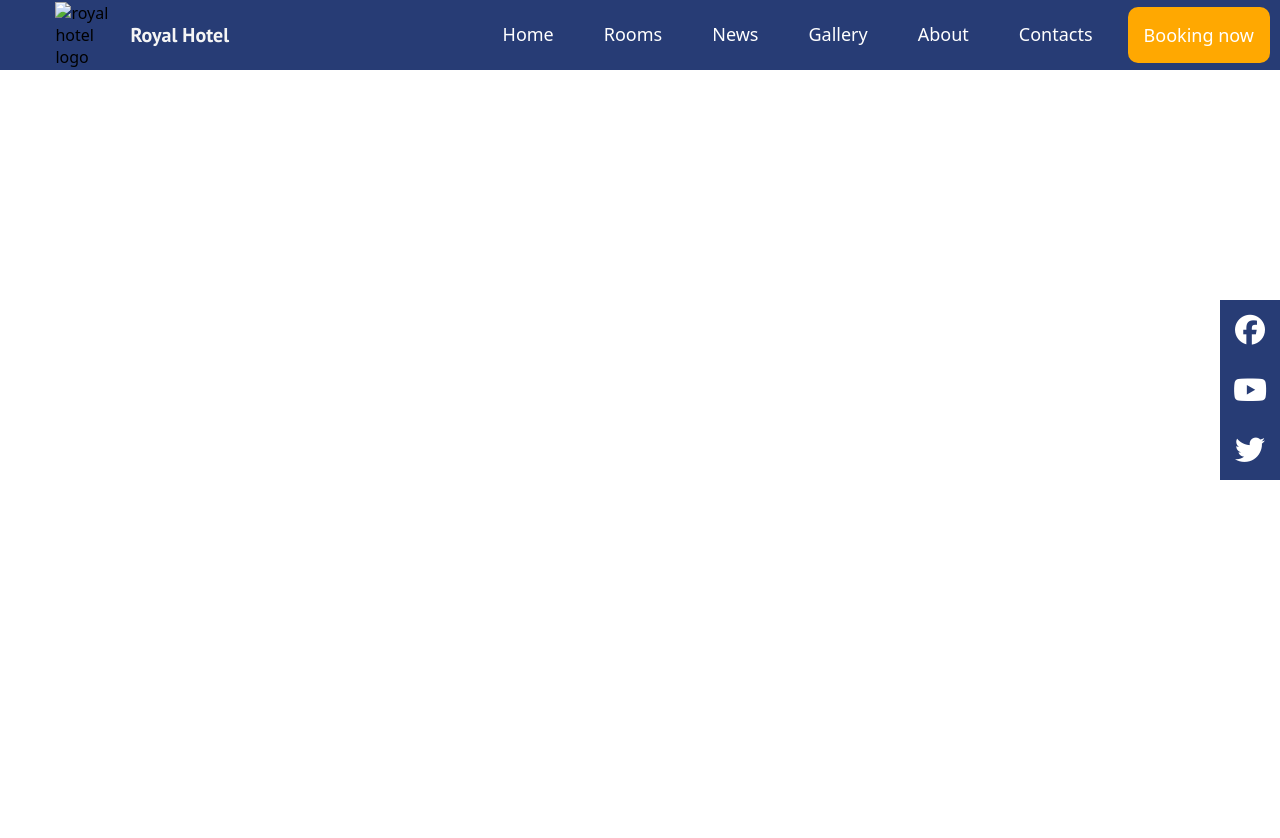
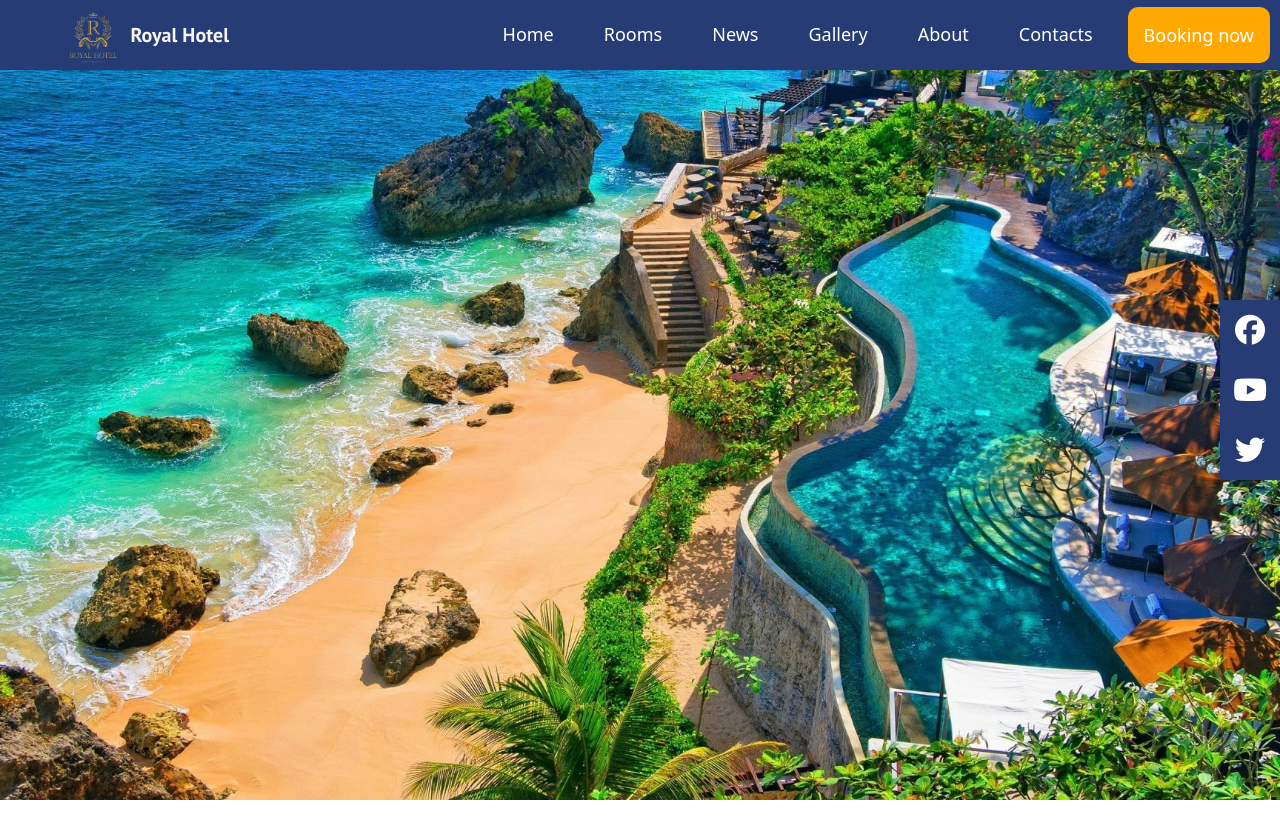
Before and after one commit to Yashenf/Royal_hotel_html_css, a plain HTML site: page index.html in a window 1280 px wide. Shown: the top 838 px of the page. Drawn offline with Linux system fonts and the light colour scheme; the site is published under a folder, as on GitHub Pages, so addresses that start at the root find nothing.

Commit message:
resoved error image not lorded

```diff
--- a/css/style.css
+++ b/css/style.css
@@ -66,7 +66,7 @@
 .home-outer {
     width: 100%;
     height: 100vh;
-    background-image: url("/assts/images/home.jpg");
+    background-image: url("../assts/images/home.jpg");
     background-repeat: no-repeat;
     background-size: cover;
     background-position: center;
--- a/index.html
+++ b/index.html
@@ -44,7 +44,7 @@
             <!--navigation bar-->
                 <nav>
                     <div class="logo">
-                        <img src="/assts/images/log.png" alt="royal hotel logo">
+                        <img src="./assts/images/log.png" alt="royal hotel logo">
                         <span class="brand-name">Royal Hotel</span>
                     </div>
                     <ul class="nav-links">
```
